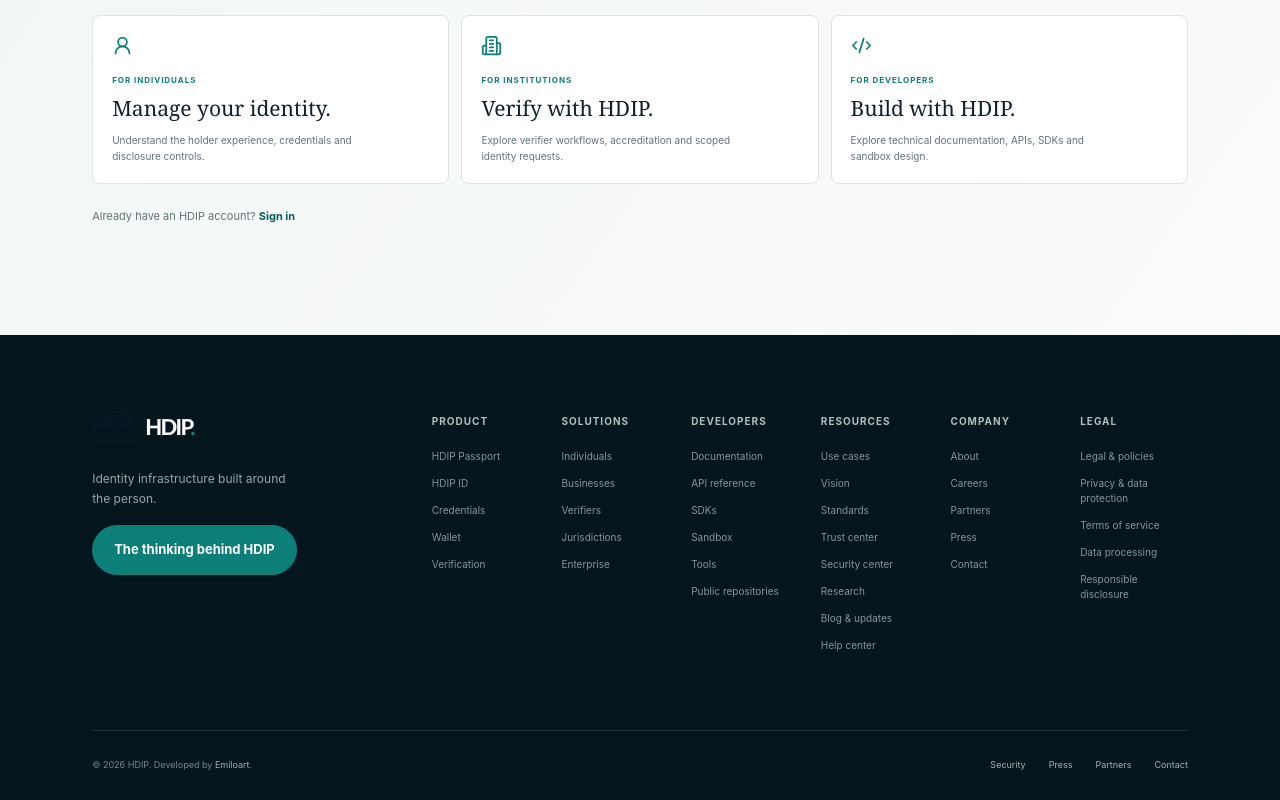
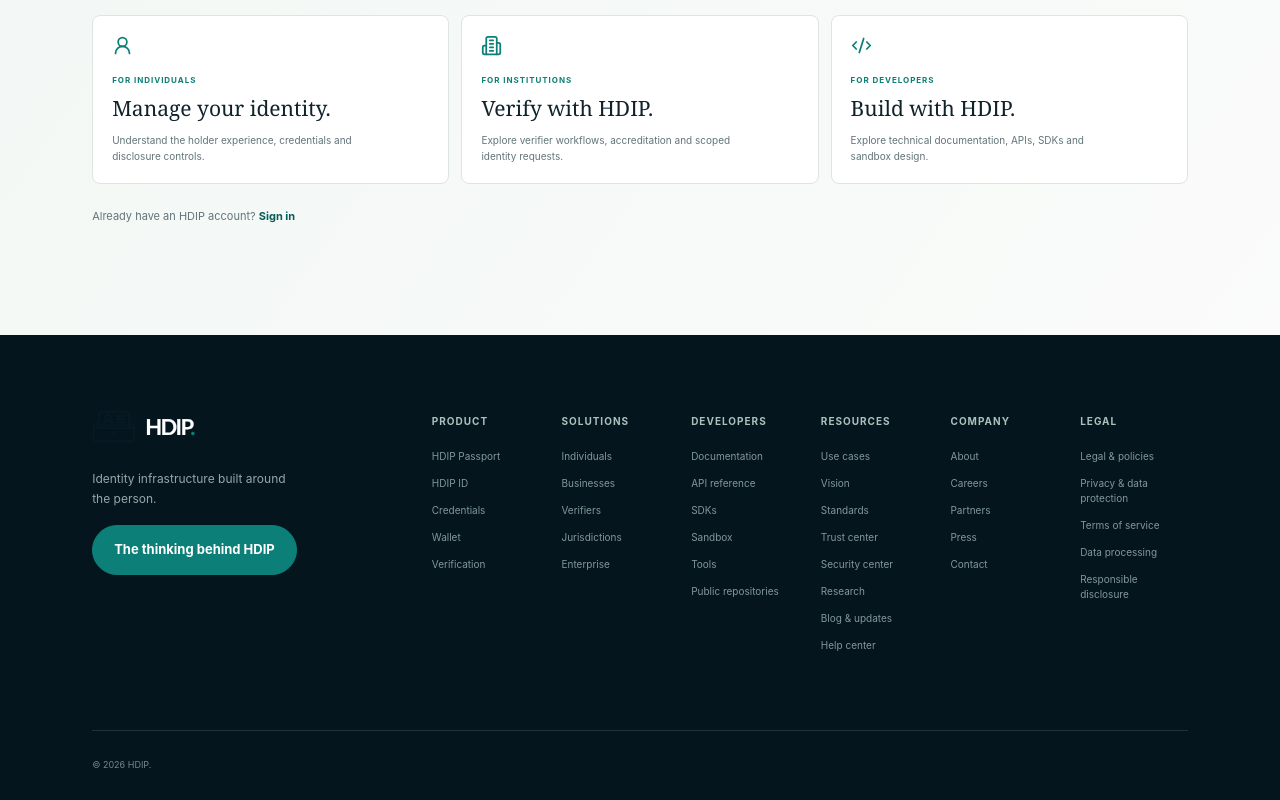
Before and after one commit to Emiloart/hdipassport, a Next.js app: page /get-started in a window 1280 px wide. Shown: the part 452-1252 px from the top of the page. Built offline with nearby package versions, Linux system fonts and the light colour scheme.

Commit message:
Remove duplicate footer navigation and developer credit

```diff
--- a/src/components/site-footer.tsx
+++ b/src/components/site-footer.tsx
@@ -2,4 +2,33 @@ import Link from "next/link";
 import Image from "next/image";
 
 import { footerGroups } from "@/lib/site";
-export function SiteFooter(){return <footer className="site-footer"><div className="footer-top"><div className="footer-brand"><Link href="/" className="brand brand-footer"><span className="brand-mark"><Image src="/hdip-mark.svg" alt="" width={44} height={34}/></span><span className="brand-word">HDIP<span className="brand-period">.</span></span></Link><p>Identity infrastructure built around the person.</p><Link href="/resources/vision" className="footer-vision">The thinking behind HDIP</Link></div><div className="footer-groups">{footerGroups.map(group=><div className="footer-group" key={group.title}><h3>{group.title}</h3>{group.links.map(([label,href])=><Link href={href} key={href+label}>{label}</Link>)}</div>)}</div></div><div className="footer-bottom"><span>© {new Date().getFullYear()} HDIP. Developed by <a href="https://github.com/Emiloart" target="_blank" rel="noreferrer">Emiloart</a>.</span><div className="footer-bottom-links"><Link href="/resources/security">Security</Link><Link href="/company/press">Press</Link><Link href="/company/partners">Partners</Link><Link href="/company/contact">Contact</Link></div></div></footer>}
+
+export function SiteFooter(){
+  return (
+    <footer className="site-footer">
+      <div className="footer-top">
+        <div className="footer-brand">
+          <Link href="/" className="brand brand-footer" aria-label="HDIP home">
+            <span className="brand-mark"><Image src="/hdip-mark.svg" alt="" width={44} height={34}/></span>
+            <span className="brand-word">HDIP<span className="brand-period">.</span></span>
+          </Link>
+          <p>Identity infrastructure built around the person.</p>
+          <Link href="/resources/vision" className="footer-vision">The thinking behind HDIP</Link>
+        </div>
+        <div className="footer-groups">
+          {footerGroups.map(group=>(
+            <div className="footer-group" key={group.title}>
+              <h3>{group.title}</h3>
+              {group.links.map(([label,href])=>(
+                <Link href={href} key={href+label}>{label}</Link>
+              ))}
+            </div>
+          ))}
+        </div>
+      </div>
+      <div className="footer-bottom">
+        <span>© {new Date().getFullYear()} HDIP.</span>
+      </div>
+    </footer>
+  );
+}
```
